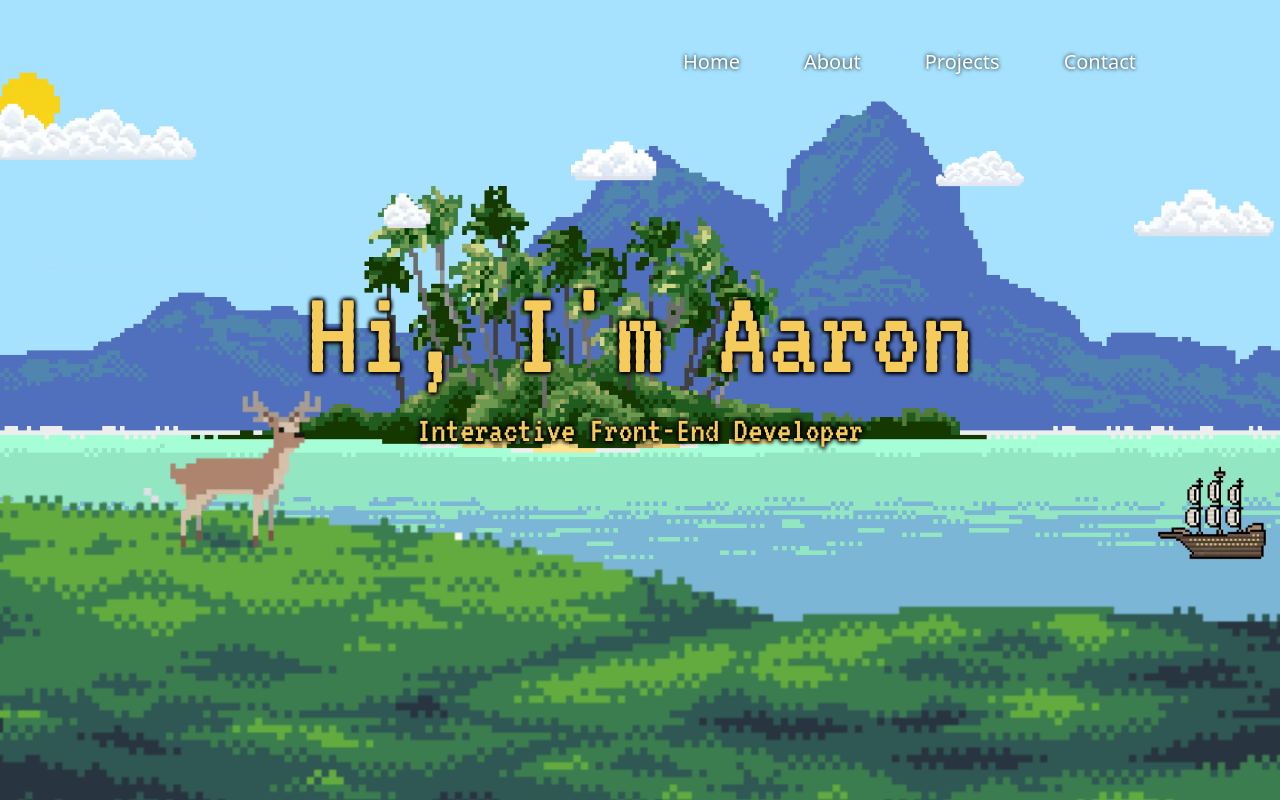
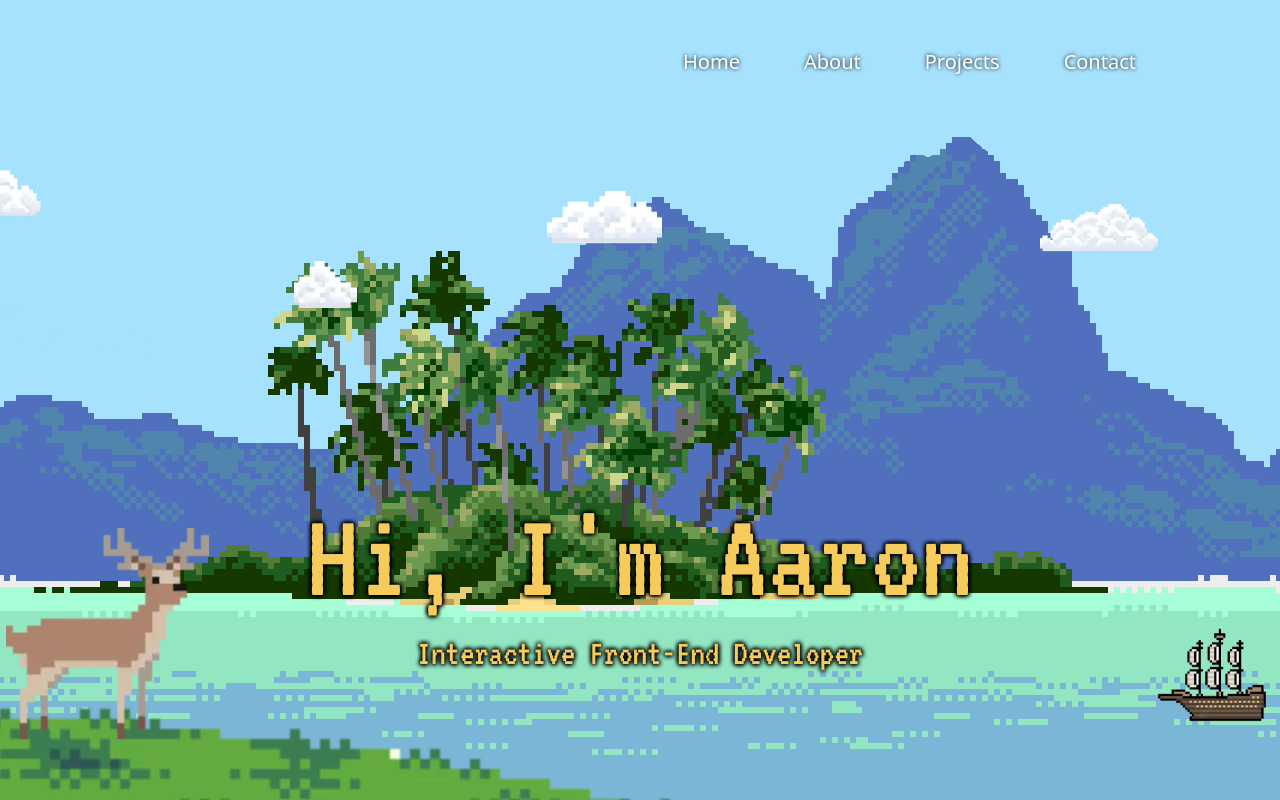
Before and after one commit to AaronHe09/portfolio, a Next.js app in the folder portfolio/: page / in a window 1280 px wide. Shown: the top 800 px of the page. Built offline with nearby package versions, Linux system fonts and the light colour scheme.

Commit message:
blended first sectio into second section and added padding to body

```diff
--- a/portfolio/app/globals.css
+++ b/portfolio/app/globals.css
@@ -37,7 +37,6 @@ html {
   margin: 10px 0;
   transition: 300ms ease-in-out;
 }
-
 .nav-hover {
   @apply relative after:absolute inline-block after:content-[''] after:bg-[var(--gold)] after:h-[2px] after:w-0 after:left-0 after:bottom-[-2px] after:transition-all after:duration-500 hover:after:w-full;
 }
--- a/portfolio/app/layout.tsx
+++ b/portfolio/app/layout.tsx
@@ -14,7 +14,7 @@ export default function RootLayout({
 }) {
   return (
     <html lang="en">
-      <body className="h-[200vh] overflow-x-hidden">
+      <body className="overflow-x-hidden px-72 bg-[#27333F]">
         <main>
           <Navbar />
           {children}
--- a/portfolio/app/page.tsx
+++ b/portfolio/app/page.tsx
@@ -4,8 +4,11 @@ import Parallax from "@/components/Parallax";
 
 export default function Home() {
   return (
-    <section className="flex flex-col justify-center items-center" id="home">
-      <Parallax />
-    </section>
+    <>
+      <section className="flex flex-col justify-center items-center" id="home">
+        <Parallax />
+      </section>
+      <section id="about" className="h-screen"></section>
+    </>
   );
 }
--- a/portfolio/components/Intro.tsx
+++ b/portfolio/components/Intro.tsx
@@ -25,7 +25,7 @@ const Intro = ({ scrollY }: IntroProp) => {
   return (
     <div
       className="absolute left-1/2 transform -translate-x-1/2 -translate-y-1/2 w-full p-2 z-30"
-      style={{ top: `${(-750 + scrollY) * -0.06}%` }}
+      style={{ top: `${(-900 + scrollY) * -0.06}%` }}
     >
       <motion.h1
         className={`${vt323.className} text-center text-7xl md:text-9xl text-shadow text-[var(--gold)] dark-shadow cursor-default`}
--- a/portfolio/components/Parallax.tsx
+++ b/portfolio/components/Parallax.tsx
@@ -16,7 +16,7 @@ const Parallax = () => {
 
   return (
     <section
-      className="relative h-screen w-screen overflow-hidden"
+      className="relative h-[1080px] w-screen overflow-hidden"
       id="parallax-container"
     >
       <Intro scrollY={scrollY} />
@@ -89,11 +89,12 @@ const Parallax = () => {
         className="z-20 deer"
       />
       <Image
-        src="/background.webp"
+        src="/underground.webp"
         alt="background"
         layout="fill"
         objectFit="cover"
         className="z-10"
+        style={{ position: "absolute", top: "28%" }}
       />
       <Image
         src="/island.webp"
```
Also changed, not shown: portfolio/public/underground.webp (added).
